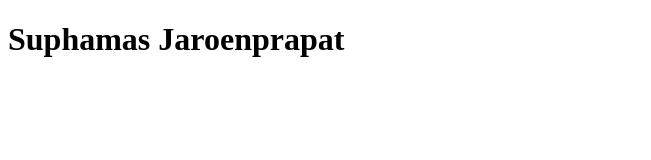
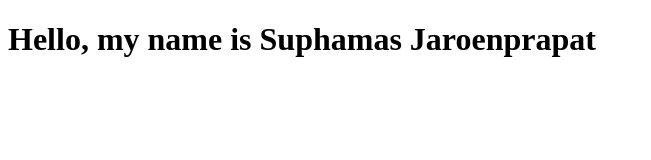
Before and after one commit to Suphamas6262/Myweb, a plain HTML site: page index.html in a window 1280 px wide. Shown: the whole page, without its empty margins (0-651 px from the left). Drawn offline with Linux system fonts and the light colour scheme.

Commit message:
Update index.html

```diff
--- a/index.html
+++ b/index.html
@@ -1,9 +1,9 @@
 <!DOCTYPE html>
 <html>
 <head>
-    <title>Print My Name</title>
+    <title>Hello, My Name</title>
 </head>
 <body>
-    <h1>Suphamas Jaroenprapat</h1>
+    <h1>Hello, my name is Suphamas Jaroenprapat</h1>
 </body>
 </html>
```
